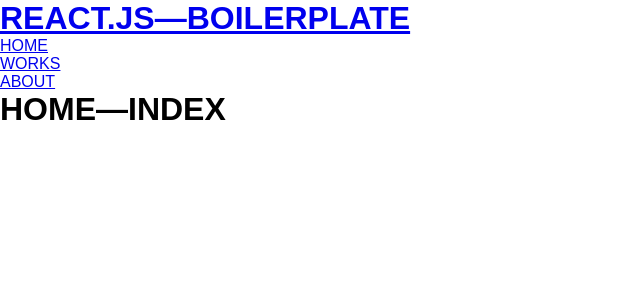
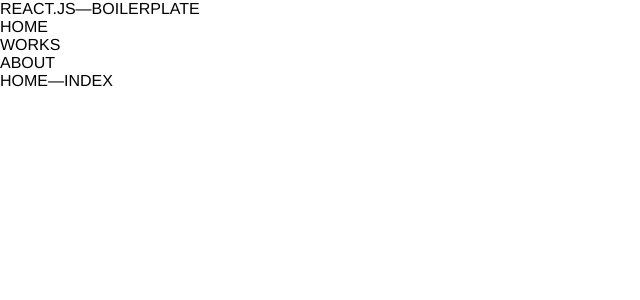
Before and after one commit to benitodotcool/react-artist-boilerplate, a React (Create React App) app: page /home in a window 1280 px wide. Shown: the top 300 px of the page, without its empty margins (0-640 px from the left). Built offline with nearby package versions, Linux system fonts and the light colour scheme.

Commit message:
Add mixins

```diff
--- a/src/index.scss
+++ b/src/index.scss
@@ -1,4 +1,5 @@
 @import './styles/variables.scss';
+@import './styles/mixins.scss';
 
 #root {
   height: 100vh;
@@ -6,6 +7,5 @@
 }
 
 .wrapper__application {
-  height: 100%;
-  width: 100%;
+  @include HW100();
 }
--- /dev/null
+++ b/src/styles/fonts.scss
@@ -0,0 +1,6 @@
+// @font-face {
+//   font-family: 'FontFamily';
+//   src: url('../') format('woff');
+//   font-weight: normal;
+//   font-style: normal;
+// }
--- a/src/styles/mixins.scss
+++ b/src/styles/mixins.scss
@@ -1,3 +1,5 @@
+@import './variables.scss';
+
 @mixin tablet-xs {
   @media (min-width: 600px) { @content; }
 }
@@ -16,3 +18,29 @@
 @mixin desktop-lg {
   @media (min-width: 1800px) { @content; }
 }
+@mixin black() {
+  color: $black;
+  -webkit-font-smoothing: subpixel-antialiased;
+  -moz-osx-font-smoothing: normal;
+}
+@mixin white() {
+  color: $white;
+  -webkit-font-smoothing: antialiased;
+  -moz-osx-font-smoothing: grayscale;
+}
+@mixin noScrollBar() {
+  -ms-overflow-style: none;
+  scrollbar-width: none;
+}
+@mixin noBounce () {
+  overscroll-behavior-y: none;
+  overscroll-behavior-x: none;
+}
+@mixin HW100 () {
+  height: 100%;
+  width: 100%;
+}
+@mixin gridCenter () {
+  display: grid;
+  place-items: center;
+}
--- a/src/styles/reset.scss
+++ b/src/styles/reset.scss
@@ -1,15 +1,15 @@
-@import './variables.scss';
+@import './mixins.scss';
+@import './fonts.scss';
 
 html {
-  -webkit-font-smoothing: antialiased;
-  -moz-osx-font-smoothing: grayscale;
   text-rendering: optimizeLegibility;
 }
 
 body {
-  font-family: sans-serif;
-  overscroll-behavior-y: none;
-  overscroll-behavior-x: none;
+  font-family: 'Helvetica Neue';
+  @include black();
+  @include noScrollBar();
+  @include noBounce();
 }
 
 *, ::after, ::after {
@@ -21,3 +21,21 @@
 ul, li {
   list-style: none;
 }
+
+h1, h2, h3, h4, h5, h6 {
+  font-weight: normal;
+  font-size: inherit;
+}
+
+a {
+  text-decoration: none;
+  color: inherit;
+  outline: 0;
+  &:active, &:hover {
+    outline: 0
+  }
+}
+
+em {
+  font-style: normal;
+}
```
